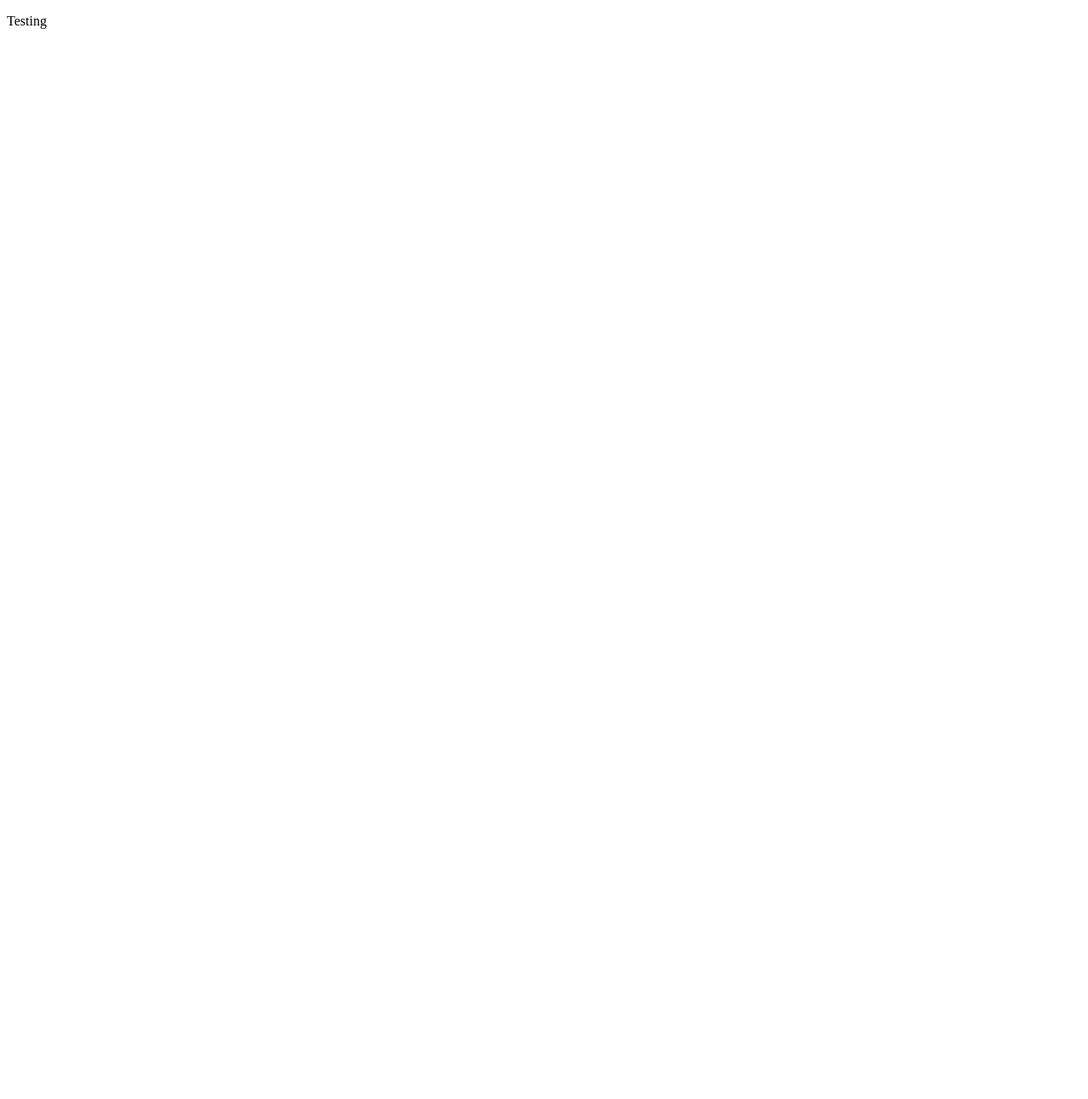
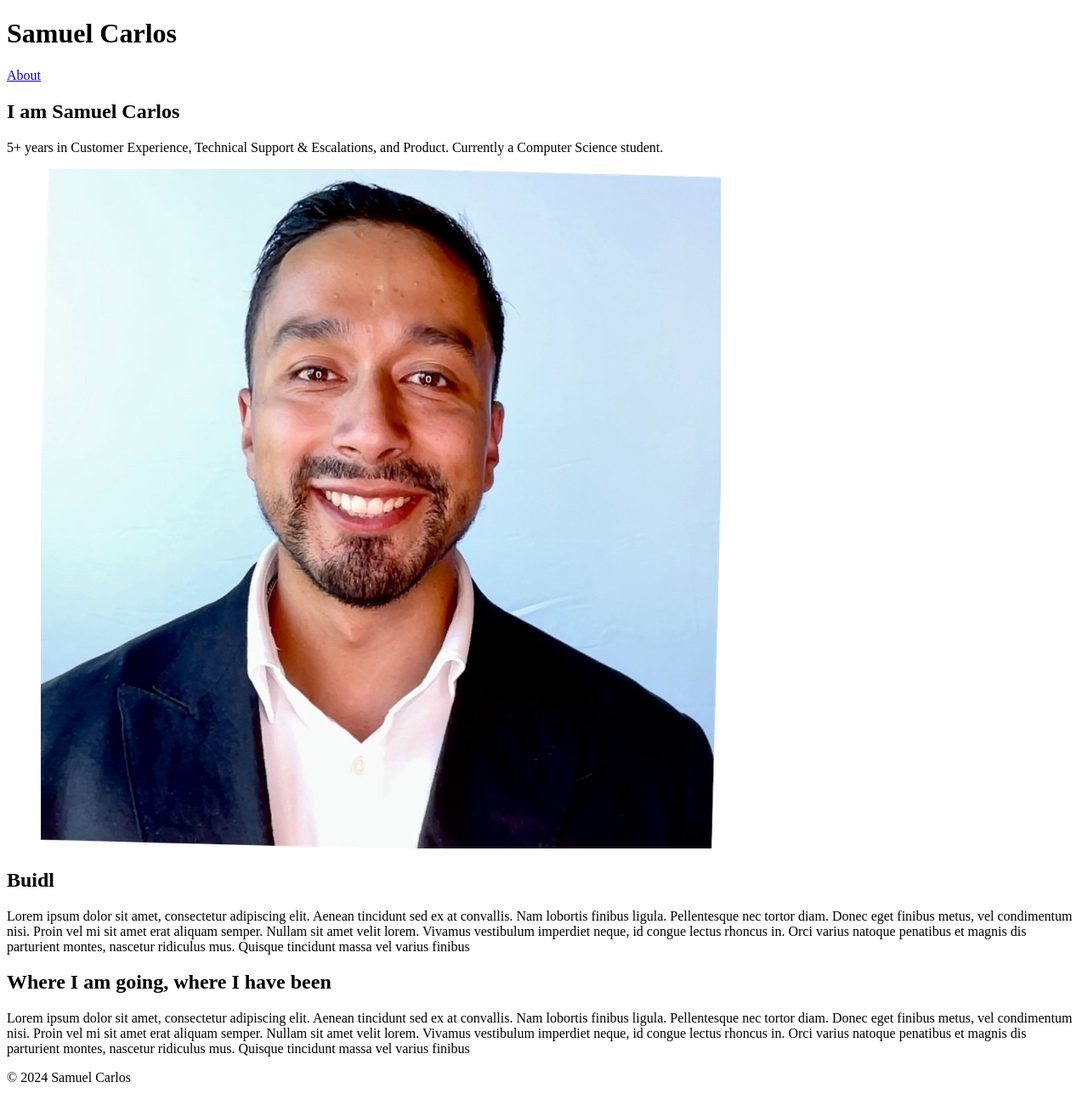
Before and after one commit to sambinoo/portfolio-web-dev, a plain HTML site: page index.html in a window 1280 px wide. Shown: the whole page at 85% size. Before the commit the page ends 800 px from the top, so only its background shows below. Drawn offline with Linux system fonts and the light colour scheme.

Commit message:
add basic structure while I wire frame home page

```diff
--- a/index.html
+++ b/index.html
@@ -6,6 +6,40 @@
     <title>Samuel Carlos</title>
 </head>
 <body>
-    <p>Testing</p>
+    <header>
+        <h1>Samuel Carlos</h1>
+    </header>
+    <nav>
+        <a href="about.html">About</a>
+    </nav>
+    <main>
+        <section>
+            <h2>I am Samuel Carlos</h2>
+            <article>
+                <!--short description of who I am-->
+                <p>5+ years in Customer Experience, Technical Support &amp; Escalations, and Product. Currently a Computer Science student.</p>
+            </article>
+            <article>
+                <figure>
+                    <img src="images/samuel-carlos-headshot.jpg">
+                </figure>
+            </article>
+        </section>
+        <section>
+            <h2>Buidl</h2>
+            <article>
+                <p>Lorem ipsum dolor sit amet, consectetur adipiscing elit. Aenean tincidunt sed ex at convallis. Nam lobortis finibus ligula. Pellentesque nec tortor diam. Donec eget finibus metus, vel condimentum nisi. Proin vel mi sit amet erat aliquam semper. Nullam sit amet velit lorem. Vivamus vestibulum imperdiet neque, id congue lectus rhoncus in. Orci varius natoque penatibus et magnis dis parturient montes, nascetur ridiculus mus. Quisque tincidunt massa vel varius finibus</p>
+            </article>
+        </section>
+        <section>
+            <h2>Where I am going, where I have been</h2>
+            <article>
+                <p>Lorem ipsum dolor sit amet, consectetur adipiscing elit. Aenean tincidunt sed ex at convallis. Nam lobortis finibus ligula. Pellentesque nec tortor diam. Donec eget finibus metus, vel condimentum nisi. Proin vel mi sit amet erat aliquam semper. Nullam sit amet velit lorem. Vivamus vestibulum imperdiet neque, id congue lectus rhoncus in. Orci varius natoque penatibus et magnis dis parturient montes, nascetur ridiculus mus. Quisque tincidunt massa vel varius finibus</p>
+            </article>
+        </section>
+    </main>
+    <footer>
+        <p>&copy; 2024 Samuel Carlos</p>
+    </footer>
 </body>
 </html>
```
Also changed, not shown: about.html (added, +28 -0 lines), images/samuel-carlos-headshot.jpg (added).
